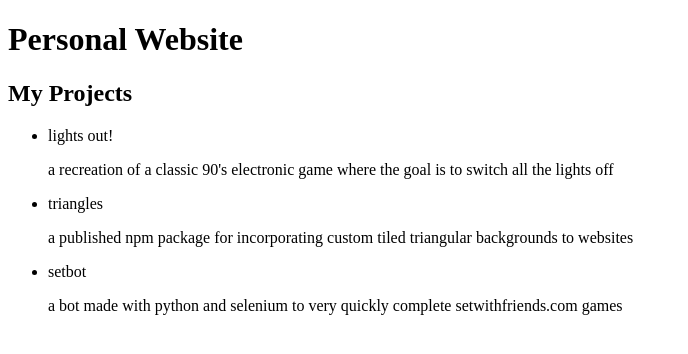
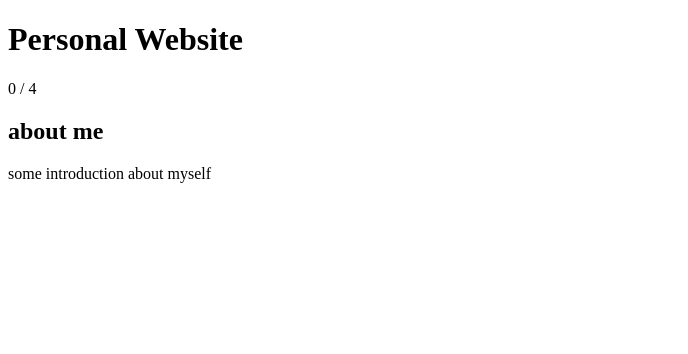
Before and after one commit to Asaqal/site, an Angular app: page / in a window 1280 px wide. Shown: the top 354 px of the page, without its empty margins (0-688 px from the left). Built offline with nearby package versions, Linux system fonts and the light colour scheme.

Commit message:
can detect scrolling up or down

```diff
--- a/src/app/app.component.html
+++ b/src/app/app.component.html
@@ -1,3 +1,3 @@
 <h1>Personal Website</h1>
 <app-project-overview></app-project-overview>
-<app-project-details></app-project-details>
+<!-- <app-project-details></app-project-details> -->
--- a/src/app/project/project-list.ts
+++ b/src/app/project/project-list.ts
@@ -1,6 +1,11 @@
 import { Project } from './project';
 
 export const PROJECTS: Project[] = [
+  {
+    id: 0,
+    name: 'about me',
+    description: 'some introduction about myself',
+  },
   {
     id: 1,
     name: 'lights out!',
--- a/src/app/project/project-overview/project-overview.component.html
+++ b/src/app/project/project-overview/project-overview.component.html
@@ -1,7 +1,12 @@
-<h2>My Projects</h2>
+<!-- <h2>My Projects</h2>
 <ul class="projects">
     <li *ngFor="let project of projects" (click)="onSelect(project)">
         <span class="project-name">{{project.name}}</span>
         <p>{{project.description}}</p>
     </li>
-</ul>
+</ul> -->
+<div>
+    <p>{{selectedProject.id}} / {{projects.length}}</p>
+    <h2>{{selectedProject.name}}</h2>
+    <p>{{selectedProject.description}}</p>
+</div>
--- a/src/app/project/project-overview/project-overview.component.ts
+++ b/src/app/project/project-overview/project-overview.component.ts
@@ -1,4 +1,4 @@
-import { Component, OnInit } from '@angular/core';
+import { Component, HostListener, OnInit } from '@angular/core';
 import { Project } from '../project';
 import { PROJECTS } from '../project-list';
 
@@ -8,17 +8,38 @@ import { PROJECTS } from '../project-list';
   styleUrls: ['./project-overview.component.scss']
 })
 export class ProjectOverviewComponent implements OnInit {
+  scrollThreshold = 50;
+
   projects = PROJECTS;
-  selectedProject?: Project;
+  selectedProject = this.projects[0];
 
   constructor() { }
 
   ngOnInit(): void {
   }
 
-  onSelect(project: Project): void {
-    this.selectedProject = project;
-    console.log(this.selectedProject);
+  // onSelect(project: Project): void {
+  //   this.selectedProject = project;
+  //   console.log(this.selectedProject);
+  // }
+
+  @HostListener('mousewheel', ['$event']) onMousewheel(event: WheelEvent): void {
+    // if (document.body.scrollTop / 50 < 1) {
+    //   this.selectedProject = this.projects[0]
+    // }
+    // console.log("scrolled");
+    // if (Math.trunc(document.body.scrollTop / this.scrollThreshold) == 0) {
+    //   this.selectedProject = this.projects[0];
+    // } else if (Math.trunc(document.body.scrollTop / this.scrollThreshold) > this.projects.length) {
+    //   this.selectedProject = this.projects[this.projects.length-1];
+    // } else {
+    //   this.selectedProject = this.projects[Math.trunc(document.body.scrollTop / this.scrollThreshold)];
+    // }
+    if (event.deltaY < 0) { // scroll up
+      console.log("up");
+    } else if (event.deltaY > 0) {
+      console.log("down");
+    }
   }
 
 }
```
